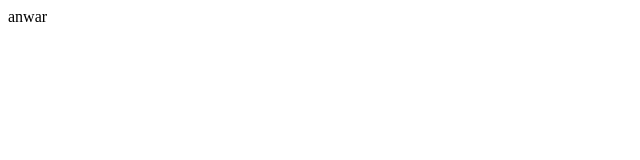
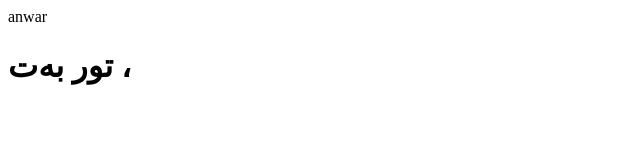
Before and after one commit to anwaramat/anwaramat.github.io, a plain HTML site: page index.html in a window 1280 px wide. Shown: the whole page, without its empty margins (0-640 px from the left). Drawn offline with Linux system fonts and the light colour scheme.

Commit message:
Update index.html

```diff
--- a/index.html
+++ b/index.html
@@ -7,5 +7,6 @@
 </head>
 <body>
 anwar
+  <h1>تور بەت ،</h1>
 </body>
 </html>
```
